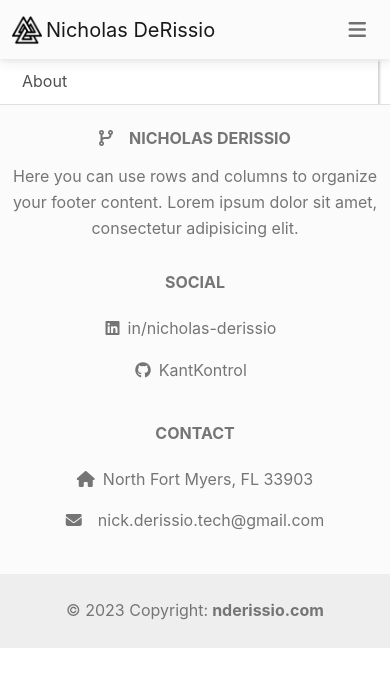
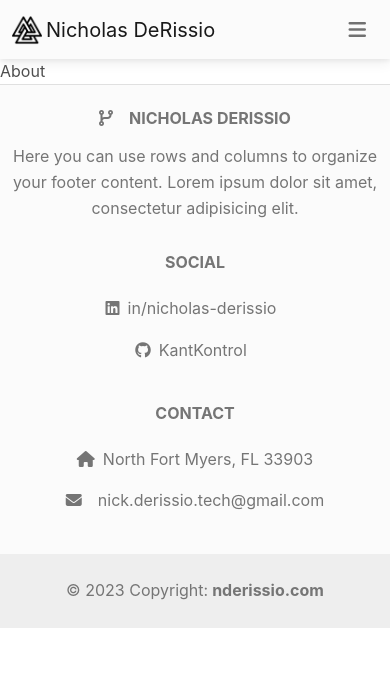
Before and after one commit to KantKontrol/React-Portfolio-2, a React (Create React App) app: page / in a window 390 px wide. Shown: the top 686 px of the page. Built offline with nearby package versions, Linux system fonts and the light colour scheme.

Commit message:
removed padding from page base as it breaks mobile

```diff
--- a/src/components/PageBase/index.tsx
+++ b/src/components/PageBase/index.tsx
@@ -3,11 +3,11 @@ import { PropsWithChildren } from "react";
 
 const PageBase = (props: PropsWithChildren) => {
   return (
-    <MDBContainer fluid {...props}>
+    <MDBContainer fluid className="p-0" {...props}>
       <MDBContainer
+        className="p-0"
         style={{
           backgroundColor: "#ffffff",
-          padding: 10,
           boxShadow: "2px 2px 2px lightgray",
         }}
       >
```
